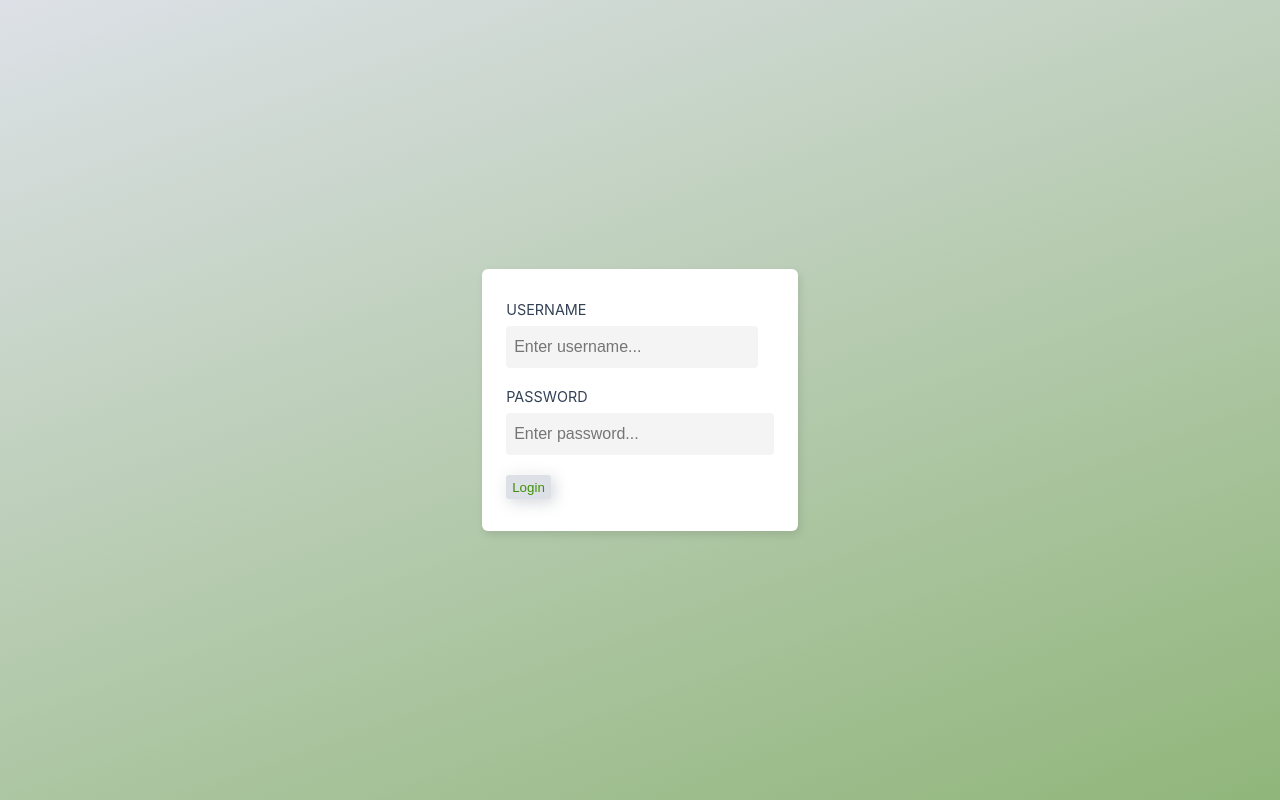
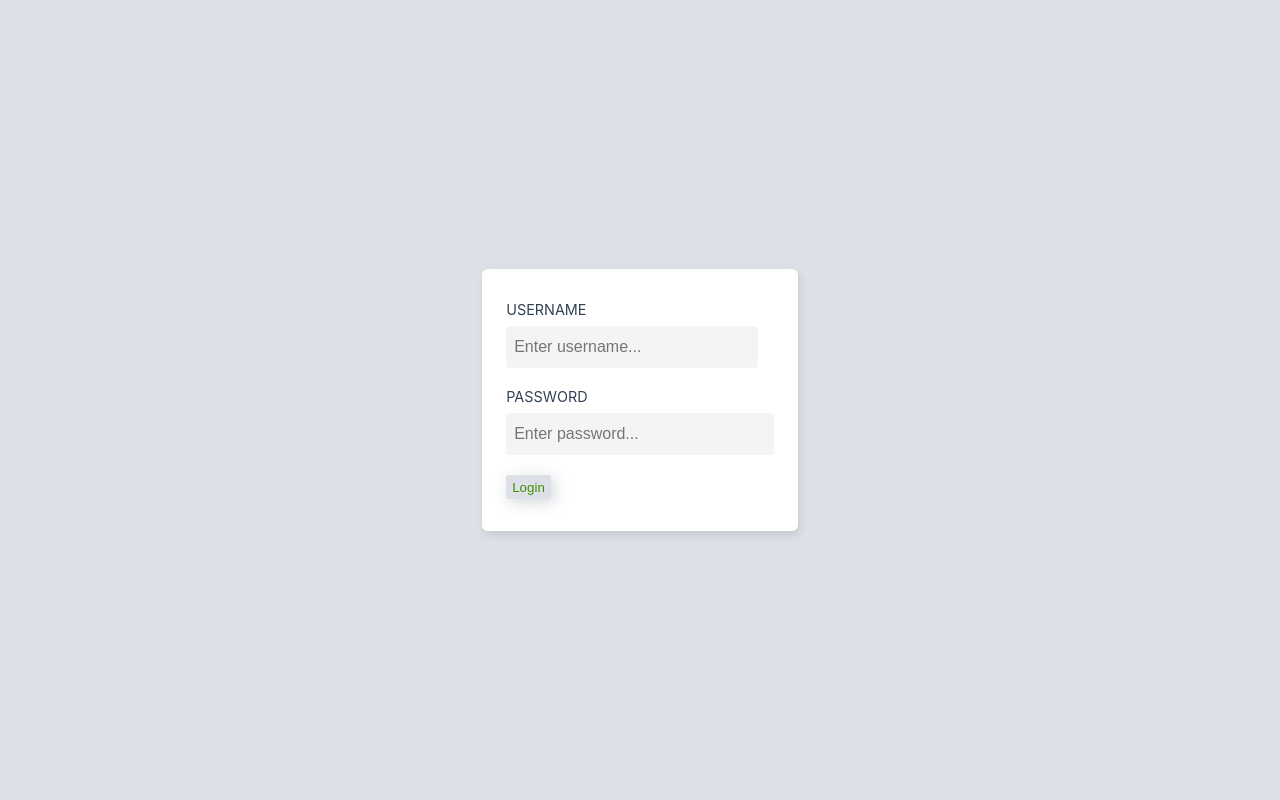
Before and after one commit to kiamelJ/bjornligan, a Next.js app: page / in a window 1280 px wide. Built offline with nearby package versions, Linux system fonts and the light colour scheme.

Commit message:
Inloggning: Gradient borttagen och istället samma bakgrundsfärg som navbar.

```diff
--- a/styles/Form.module.css
+++ b/styles/Form.module.css
@@ -4,7 +4,7 @@
   justify-content: center;
   align-items: center;
   background-color: #b8b8b8;
-  background-image: linear-gradient(160deg, #dde1e7 0%, rgb(106, 160, 68) 150%);
+  background: #dde1e7;
 }
 .form {
   background: white;
```
